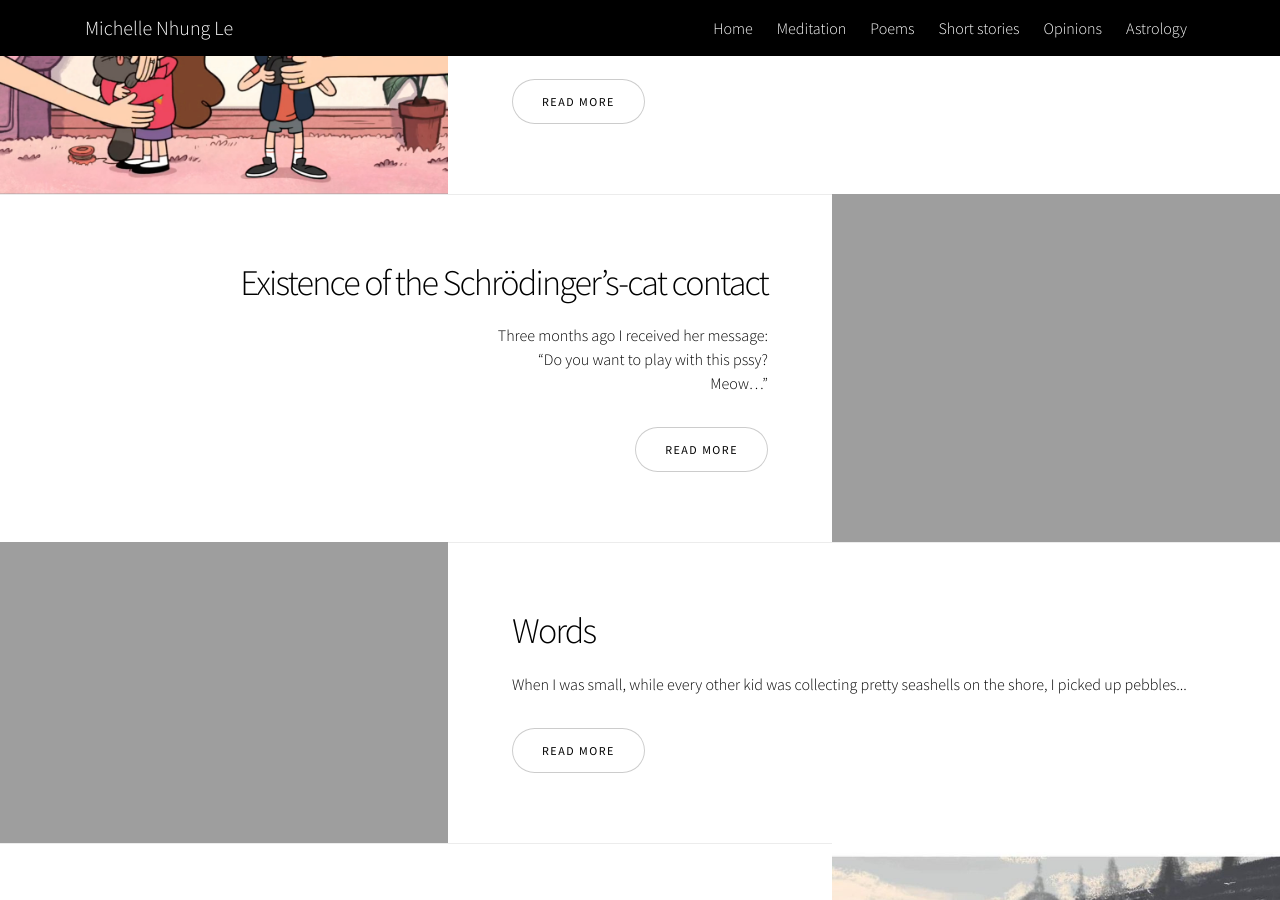
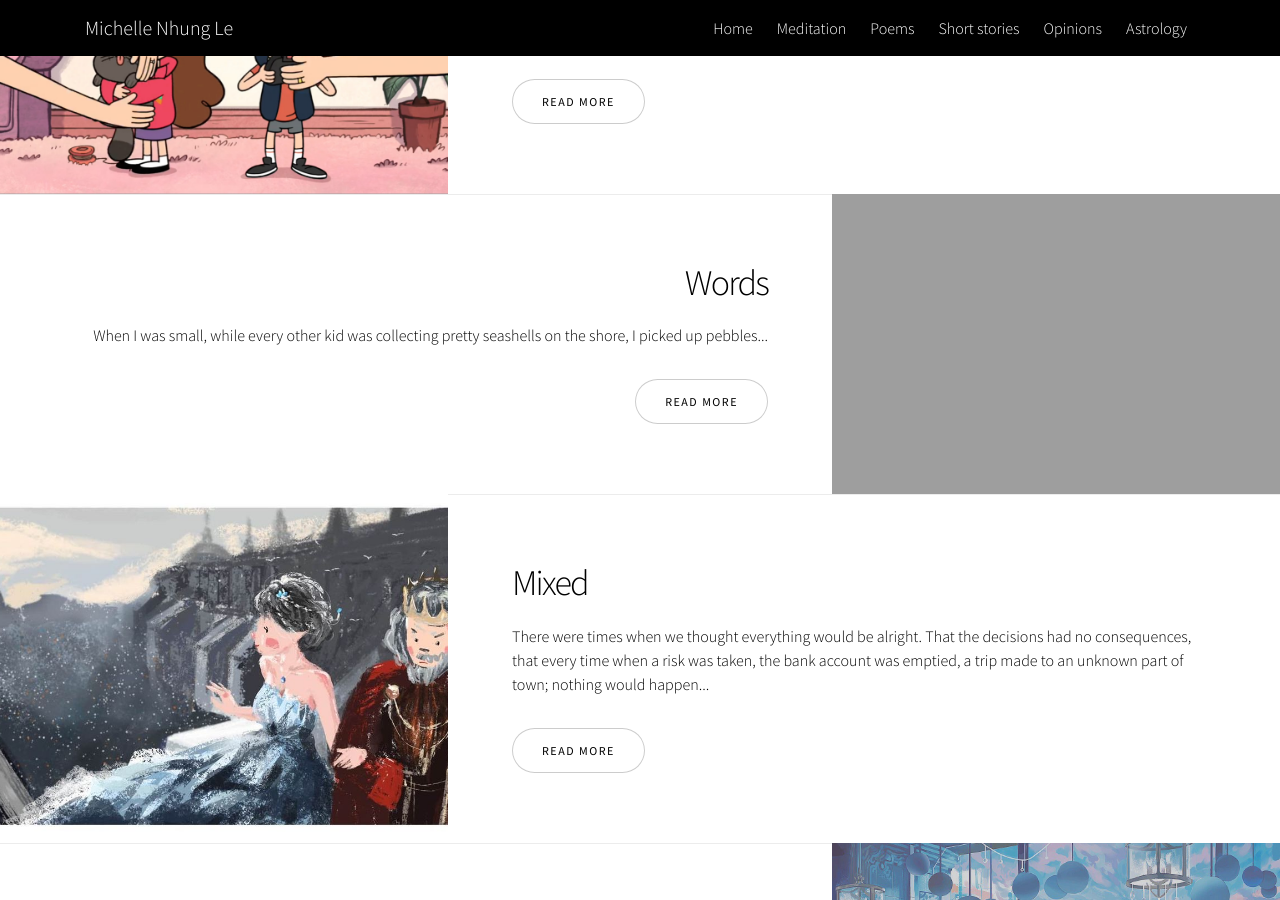
Before and after one commit to michelleln/michelleln.github.io, a Jekyll site: the page built from meditation/index.html, in a window 1280 px wide and 900 px high, scrolled down 1656 px. Built offline with Jekyll 4.4.1, drawn with Linux system fonts in a browser that asks for light colours; nearby versions of some CDN libraries.

```diff
--- a/meditation/index.html
+++ b/meditation/index.html
@@ -14,10 +14,6 @@ sections:
     description: ... những điều con chưa dám nói
     img: gui_bo_me.jpg
     href: "2021-07-08-gui-bo-me"
-  - title: Existence of the Schrödinger’s-cat contact
-    description: Three months ago I received her message:<br>“Do you want to play with this pssy?</br>Meow…”
-    img: existence_schrodinger_cat.jpg
-    href: "2021-25-08-existence-of-the-schrodingers-cat-contact"
   - title: Words
     description: When I was small, while every other kid was collecting pretty seashells on the shore, I picked up pebbles...
     img: words.jpg
```
Also changed, not shown: meditation/2021-25-08-existence-of-the-schrodingers-cat-contact.md (deleted, +0 -78 lines), 1 other file.
